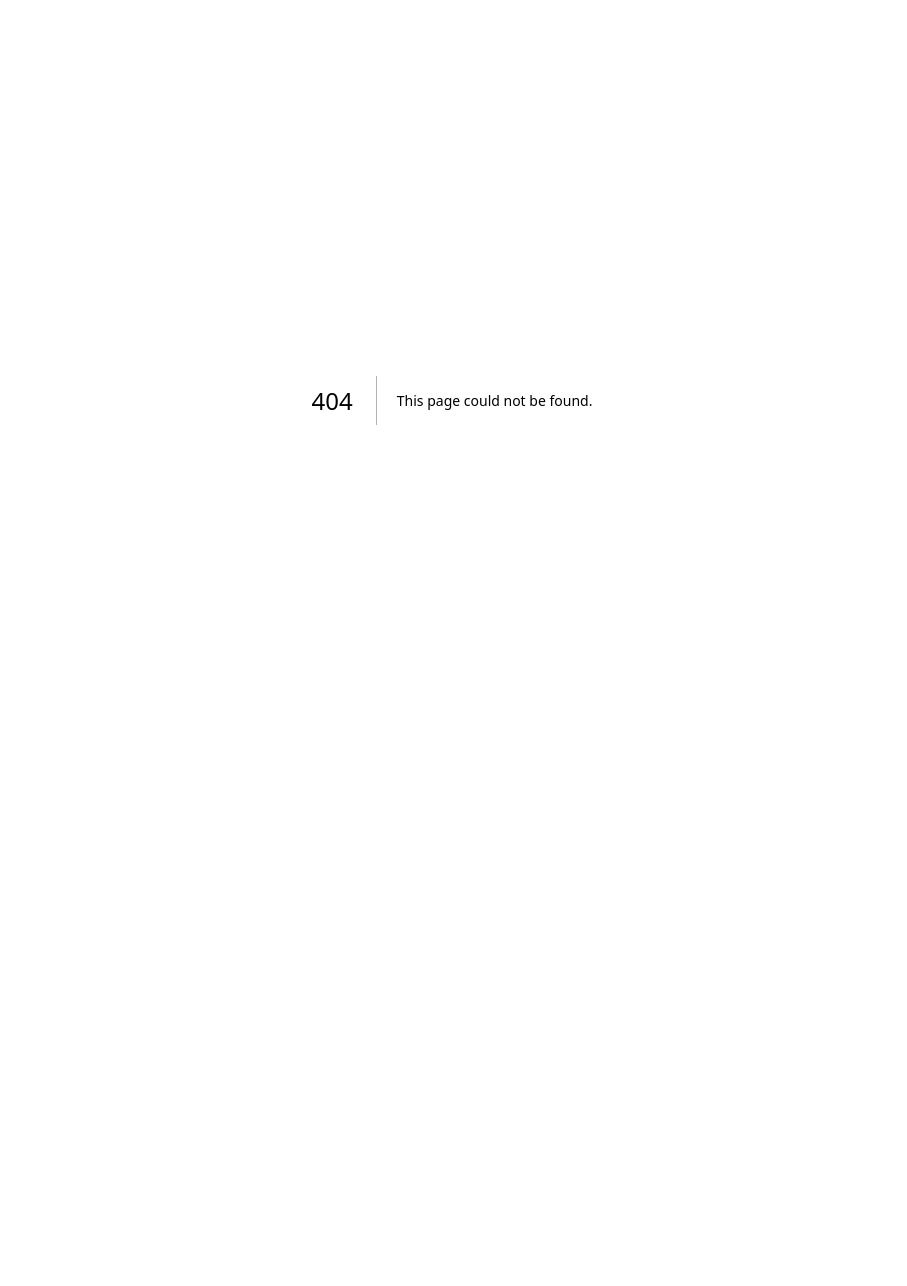
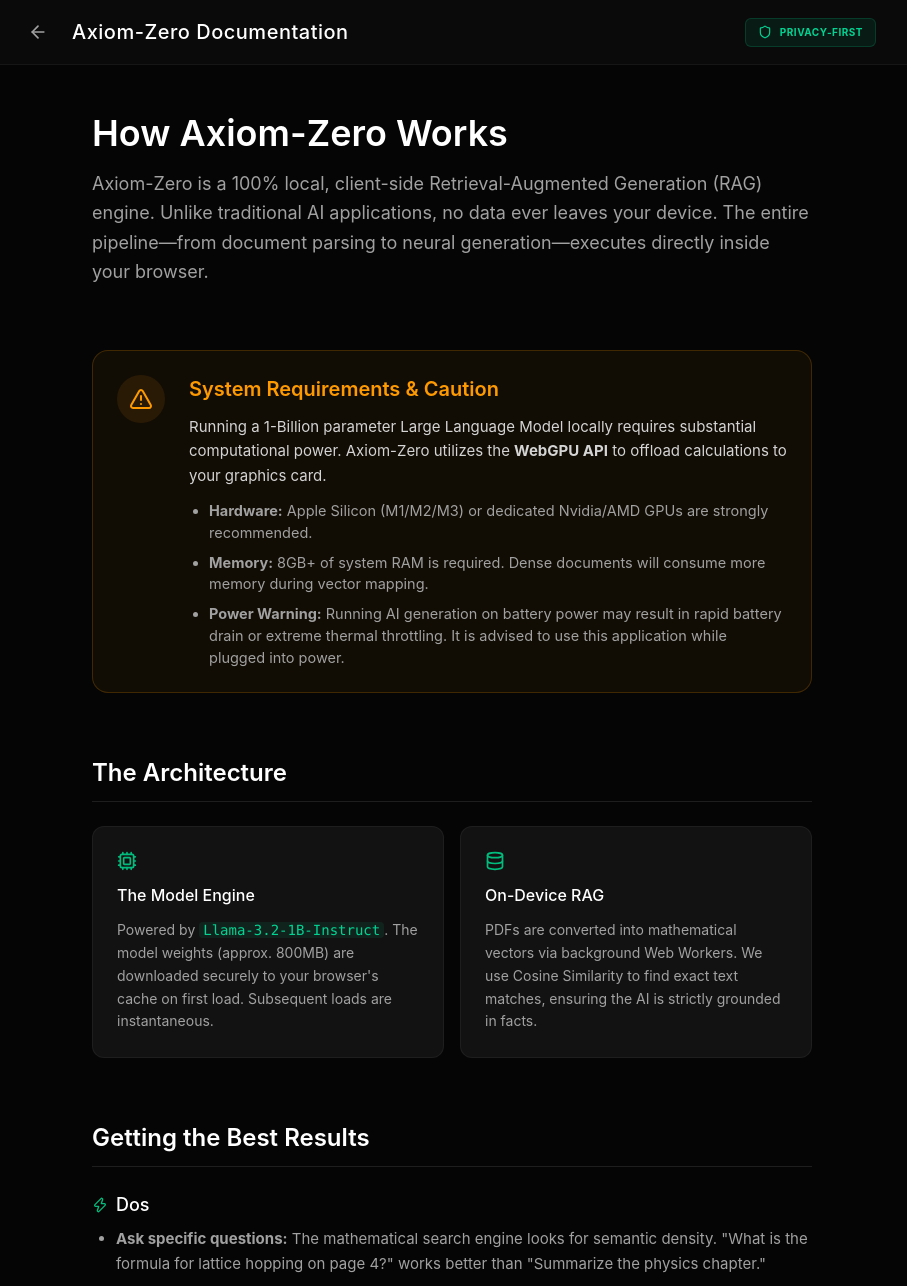
Before and after one commit to vikasentrprnr-stack/axiom-zero, a Next.js app: page /help in a window 1280 px wide. Before the commit this address had no page. Shown: the top 1286 px of the page, without its empty margins (188-1095 px from the left). Before the commit the page ends 800 px from the top, so only its background shows below. Built offline with nearby package versions, Linux system fonts and the light colour scheme.

Commit message:
feat: add help page, dynamic context routing, and production UI polish

```diff
--- /dev/null
+++ b/app/help/page.tsx
@@ -0,0 +1,101 @@
+import React from 'react';
+import { Cpu, Database, Zap, Shield, AlertTriangle, ArrowLeft, X } from 'lucide-react';
+import Link from 'next/link';
+
+export default function HelpPage() {
+  return (
+    <div className="min-h-screen bg-[#050505] text-white font-open-sans selection:bg-emerald-500/30">
+
+      {/* Header */}
+      <header className="border-b border-white/5 bg-[#0a0a0a] sticky top-0 z-50">
+        <div className="max-w-4xl mx-auto px-6 h-16 flex items-center justify-between">
+           <div className="flex items-center space-x-4">
+              <Link href="/" className="p-2 -ml-2 rounded-lg hover:bg-white/5 transition-colors text-neutral-400 hover:text-white">
+                <ArrowLeft className="w-5 h-5" />
+              </Link>
+              <span className="font-outfit text-xl font-medium tracking-wide">Axiom-Zero Documentation</span>
+           </div>
+           <div className="flex items-center space-x-2 bg-emerald-500/10 border border-emerald-500/20 px-3 py-1.5 rounded-md text-emerald-400">
+              <Shield className="w-3.5 h-3.5" />
+              <span className="text-[10px] font-bold uppercase tracking-wider">Privacy-First</span>
+           </div>
+        </div>
+      </header>
+
+      <main className="max-w-3xl mx-auto px-6 py-12 space-y-16">
+
+        {/* Intro */}
+        <section className="space-y-4">
+          <h1 className="font-outfit text-4xl font-semibold">How Axiom-Zero Works</h1>
+          <p className="text-neutral-400 text-lg leading-relaxed">
+            Axiom-Zero is a 100% local, client-side Retrieval-Augmented Generation (RAG) engine. Unlike traditional AI applications, no data ever leaves your device. The entire pipeline—from document parsing to neural generation—executes directly inside your browser.
+          </p>
+        </section>
+
+        {/* Warning Card */}
+        <section className="bg-amber-500/5 border border-amber-500/20 rounded-2xl p-6 flex flex-col md:flex-row gap-6 items-start">
+           <div className="p-3 bg-amber-500/10 rounded-full shrink-0">
+             <AlertTriangle className="w-6 h-6 text-amber-500" />
+           </div>
+           <div className="space-y-3">
+              <h2 className="font-outfit text-xl font-semibold text-amber-500">System Requirements & Caution</h2>
+              <p className="text-neutral-300 text-[15px] leading-relaxed">
+                Running a 1-Billion parameter Large Language Model locally requires substantial computational power. Axiom-Zero utilizes the <strong>WebGPU API</strong> to offload calculations to your graphics card.
+              </p>
+              <ul className="list-disc pl-5 space-y-2 text-[14.5px] text-neutral-400">
+                <li><strong>Hardware:</strong> Apple Silicon (M1/M2/M3) or dedicated Nvidia/AMD GPUs are strongly recommended.</li>
+                <li><strong>Memory:</strong> 8GB+ of system RAM is required. Dense documents will consume more memory during vector mapping.</li>
+                <li><strong>Power Warning:</strong> Running AI generation on battery power may result in rapid battery drain or extreme thermal throttling. It is advised to use this application while plugged into power.</li>
+              </ul>
+           </div>
+        </section>
+
+        {/* Architecture Grid */}
+        <section className="space-y-6">
+           <h2 className="font-outfit text-2xl font-semibold border-b border-white/10 pb-3">The Architecture</h2>
+           <div className="grid grid-cols-1 md:grid-cols-2 gap-4">
+              <div className="bg-[#121212] border border-white/5 p-6 rounded-xl space-y-3">
+                 <Cpu className="w-5 h-5 text-emerald-500" />
+                 <h3 className="font-medium text-white">The Model Engine</h3>
+                 <p className="text-sm text-neutral-400 leading-relaxed">
+                   Powered by <code className="text-emerald-400 bg-emerald-500/10 px-1 rounded">Llama-3.2-1B-Instruct</code>. The model weights (approx. 800MB) are downloaded securely to your browser's cache on first load. Subsequent loads are instantaneous.
+                 </p>
+              </div>
+              <div className="bg-[#121212] border border-white/5 p-6 rounded-xl space-y-3">
+                 <Database className="w-5 h-5 text-emerald-500" />
+                 <h3 className="font-medium text-white">On-Device RAG</h3>
+                 <p className="text-sm text-neutral-400 leading-relaxed">
+                   PDFs are converted into mathematical vectors via background Web Workers. We use Cosine Similarity to find exact text matches, ensuring the AI is strictly grounded in facts.
+                 </p>
+              </div>
+           </div>
+        </section>
+
+        {/* Best Practices */}
+        <section className="space-y-6 pb-20">
+           <h2 className="font-outfit text-2xl font-semibold border-b border-white/10 pb-3">Getting the Best Results</h2>
+
+           <div className="space-y-8">
+              <div>
+                <h3 className="font-medium text-lg text-white mb-2 flex items-center"><Zap className="w-4 h-4 mr-2 text-emerald-500"/> Dos</h3>
+                <ul className="list-disc pl-6 space-y-2 text-neutral-400 text-[15px] leading-relaxed">
+                   <li><strong>Ask specific questions:</strong> The mathematical search engine looks for semantic density. "What is the formula for lattice hopping on page 4?" works better than "Summarize the physics chapter."</li>
+                   <li><strong>Use clean PDFs:</strong> Documents that are native PDFs (text-selectable) map significantly faster and more accurately than scanned images or heavily watermarked files.</li>
+                   <li><strong>Leverage the Chain-of-Thought:</strong> For complex math or coding questions, the AI is programmed to generate a visible "Reasoning Process." Review this dropdown to verify the model's logic.</li>
+                </ul>
+              </div>
+
+              <div>
+                <h3 className="font-medium text-lg text-white mb-2 flex items-center"><X className="w-4 h-4 mr-2 text-red-500"/> Don'ts</h3>
+                <ul className="list-disc pl-6 space-y-2 text-neutral-400 text-[15px] leading-relaxed">
+                   <li><strong>Avoid broad, ungrounded queries:</strong> If you ask a question outside the scope of the document, the strict system prompt will force the AI to reply: <em>"The provided document does not contain sufficient information."</em></li>
+                   <li><strong>Do not close the tab during initialization:</strong> The initial "Mapping Document" phase is calculating thousands of mathematical vectors. Closing the tab will corrupt the IndexedDB save state.</li>
+                </ul>
+              </div>
+           </div>
+        </section>
+
+      </main>
+    </div>
+  );
+}
```
